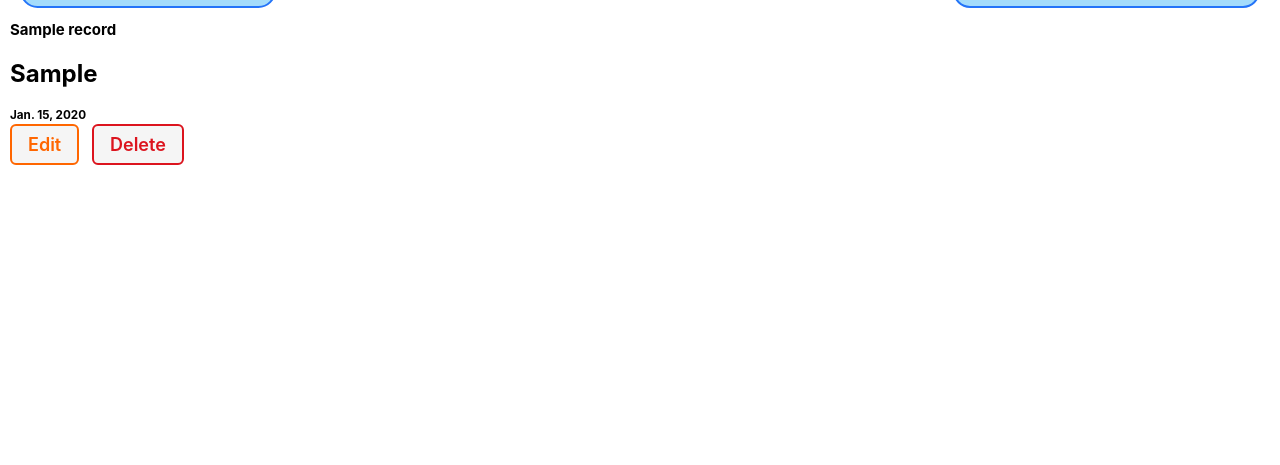
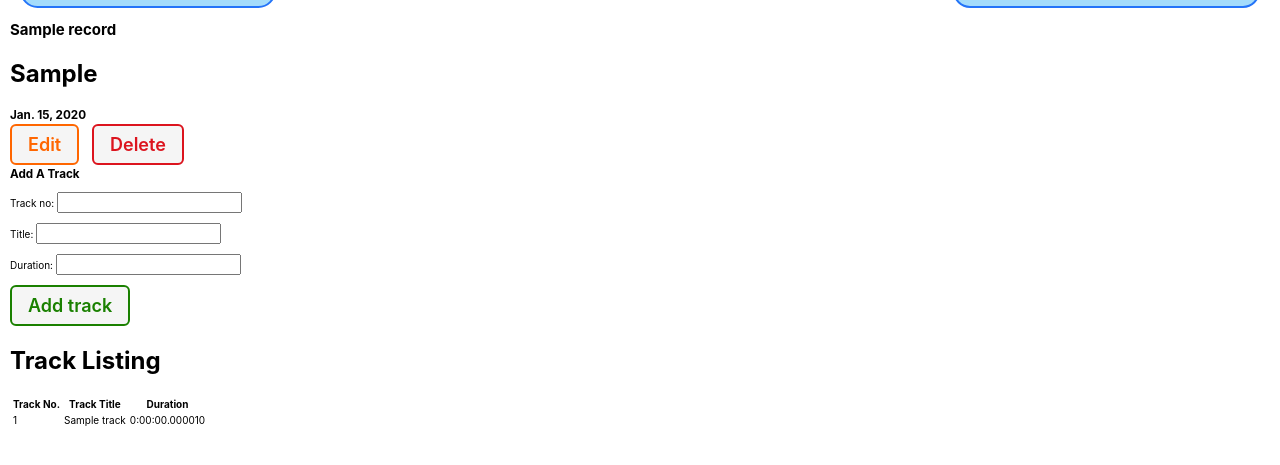
Before and after one commit to raworiginal/django-crud-app-lab, a Django app: page /records/1/ in a window 1280 px wide. Shown: the part 47-512 px from the top of the page. Run offline with Django 5.2, Linux system fonts and the light colour scheme; tables that the repository leaves empty hold one stand-in row (values such as "Sample post").

Commit message:
completed add track form and functionality

```diff
--- a/main_app/admin.py
+++ b/main_app/admin.py
@@ -1,5 +1,6 @@
 from django.contrib import admin
-from .models import Record
+from .models import Record, Track
 # Register your models here.
 
 admin.site.register(Record)
+admin.site.register(Track)
--- /dev/null
+++ b/main_app/forms.py
@@ -0,0 +1,8 @@
+from django import forms
+from .models import Track
+
+
+class TrackForm(forms.ModelForm):
+  class Meta:
+    model = Track
+    fields = ['track_no', 'title', 'duration']
--- a/main_app/models.py
+++ b/main_app/models.py
@@ -14,3 +14,14 @@ class Record(models.Model):
 
   def get_absolute_url(self):
     return reverse("record-detail", kwargs={"record_id": self.id})
+
+
+class Track(models.Model):
+  track_no = models.IntegerField()
+  title = models.CharField()
+  duration = models.DurationField()
+
+  record = models.ForeignKey(Record, on_delete=models.CASCADE)
+
+  def __str__(self):
+    return self.title
--- a/main_app/templates/records/detail.html
+++ b/main_app/templates/records/detail.html
@@ -13,5 +13,41 @@
 			>
 		</div>
 	</div>
+	<div class="track-container">
+		<h3>Add A Track</h3>
+		<form
+			action="{% url 'add-track' record.id %}"
+			method="post"
+			class="subsection-content"
+			autocomplete="off">
+			{% csrf_token %} {{track_form.as_p}}
+			<button type="submit" class="btn submit">Add track</button>
+		</form>
+		<h2>Track Listing</h2>
+		{% if record.track_set.all.count %}
+		<table>
+			<thead>
+				<tr>
+					<th>Track No.</th>
+					<th>Track Title</th>
+					<th>Duration</th>
+				</tr>
+			</thead>
+			<tbody>
+				{%for track in record.track_set.all%}
+				<tr>
+					<td>{{track.track_no}}</td>
+					<td>{{track.title}}</td>
+					<td>{{track.duration}}</td>
+				</tr>
+				{% endfor %}
+			</tbody>
+			{% else %}
+		</table>
+		<div>
+			<p>No Tracks added</p>
+		</div>
+		{% endif %}
+	</div>
 </section>
 {% endblock %}
--- a/main_app/urls.py
+++ b/main_app/urls.py
@@ -12,4 +12,6 @@ urlpatterns = [
          views.RecordUpdate.as_view(), name="record-update"),
     path("records/<int:pk>/delete/",
          views.RecordDelete.as_view(), name="record-delete"),
+    path("records/<int:record_id>/add-track/",
+         views.add_track, name="add-track")
 ]
--- a/main_app/views.py
+++ b/main_app/views.py
@@ -1,6 +1,7 @@
-from django.shortcuts import render
+from django.shortcuts import render, redirect
 from django.views.generic.edit import CreateView, UpdateView, DeleteView
 from .models import Record
+from .forms import TrackForm
 
 # Create your views here.
 
@@ -35,4 +36,14 @@ def record_index(request):
 
 def record_detail(request, record_id):
   record = Record.objects.get(id=record_id)
-  return render(request, "records/detail.html", {"record": record})
+  track_form = TrackForm()
+  return render(request, "records/detail.html", {"record": record, "track_form": track_form})
+
+
+def add_track(request, record_id):
+  form = TrackForm(request.POST)
+  if form.is_valid():
+    new_track = form.save(commit=False)
+    new_track.record_id = record_id
+    new_track.save()
+  return redirect("record-detail", record_id=record_id)
```
Also changed, not shown: main_app/migrations/0002_track.py (added).
